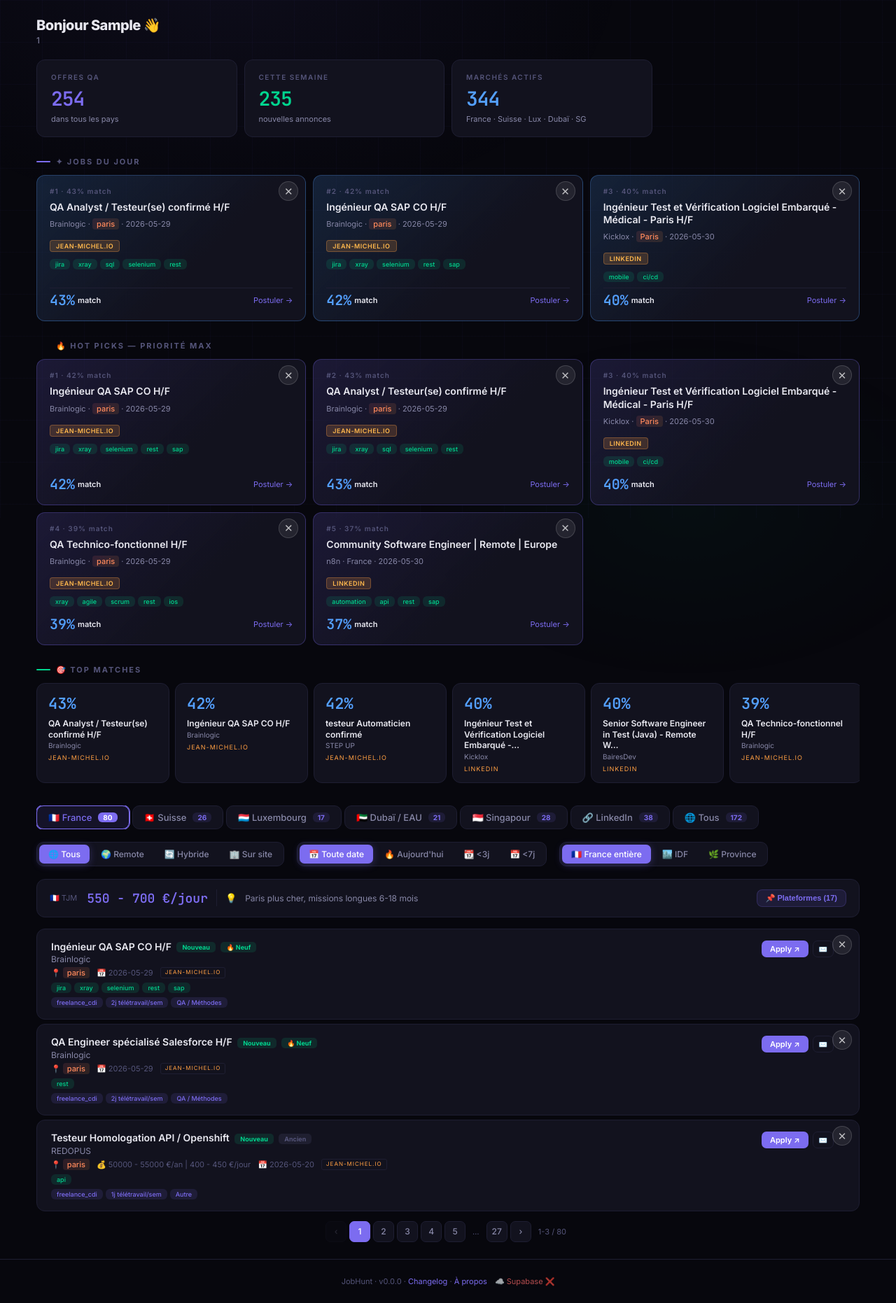
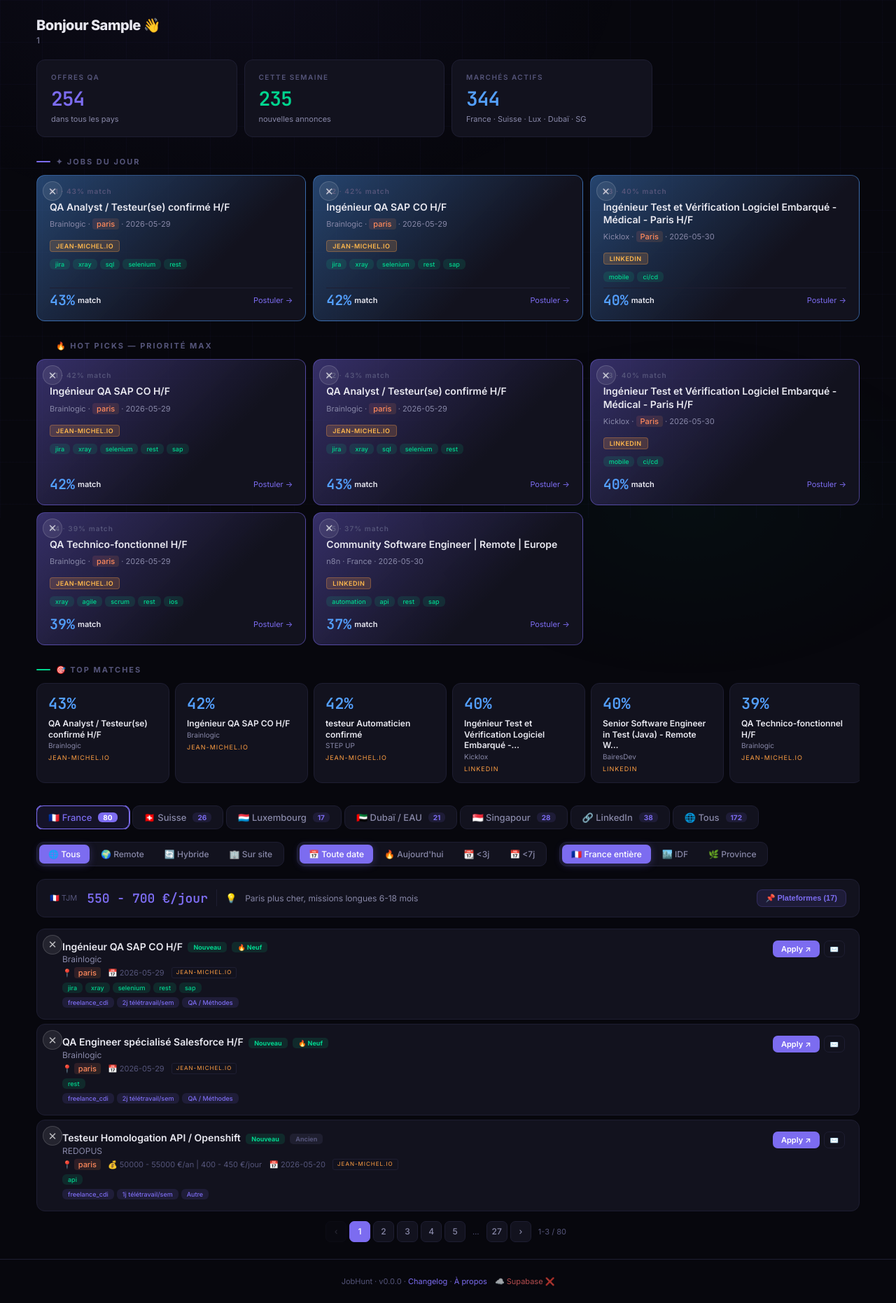
Before and after one commit to AtmanTest/jobhunt, a Flask app: page / in a window 1280 px wide. Shown: the part 60-1922 px from the top of the page at 70% size. Run offline with Flask 3, Linux system fonts and the light colour scheme; the visitor is signed in with stand-in values (Sample User, id 1); data comes from the database, SQL or seed files in the repository; data that the repository does not hold is empty.

Commit message:
gradient 0.40 visible + X deplace a gauche

```diff
--- a/templates/dashboard.html
+++ b/templates/dashboard.html
@@ -234,12 +234,12 @@
 
   /* ── Section Color Gradients ── */
   .card-blue {
-    background: linear-gradient(135deg, rgba(84,160,255,0.18), var(--card) 60%) !important;
-    border-color: rgba(84,160,255,0.3) !important;
+    background: linear-gradient(135deg, rgba(84,160,255,0.40), var(--card) 65%) !important;
+    border-color: rgba(84,160,255,0.45) !important;
   }
   .card-purple {
-    background: linear-gradient(135deg, rgba(124,108,240,0.18), var(--card) 60%) !important;
-    border-color: rgba(124,108,240,0.3) !important;
+    background: linear-gradient(135deg, rgba(124,108,240,0.40), var(--card) 65%) !important;
+    border-color: rgba(124,108,240,0.45) !important;
   }
 
   /* ── Featured / Top Matches ── */
@@ -409,7 +409,7 @@
     transition: all 0.25s cubic-bezier(0.4,0,0.2,1);
     display: flex; justify-content: space-between; align-items: flex-start; gap: 14px;
     position: relative;
-    padding-right: 36px;
+    padding-left: 36px;
   }
   .job-card:hover {
     background: var(--card-hover);
@@ -488,7 +488,7 @@
   }
   .btn-apply:hover { background: var(--accent-dim); }
   .btn-dismiss {
-    position: absolute; top: 8px; right: 10px;
+    position: absolute; top: 8px; left: 8px;
     width: 28px; height: 28px; border-radius: 50%;
     background: rgba(255,255,255,0.08); border: 1px solid rgba(255,255,255,0.15);
     color: rgba(255,255,255,0.7); font-size: 15px; cursor: pointer;
```
